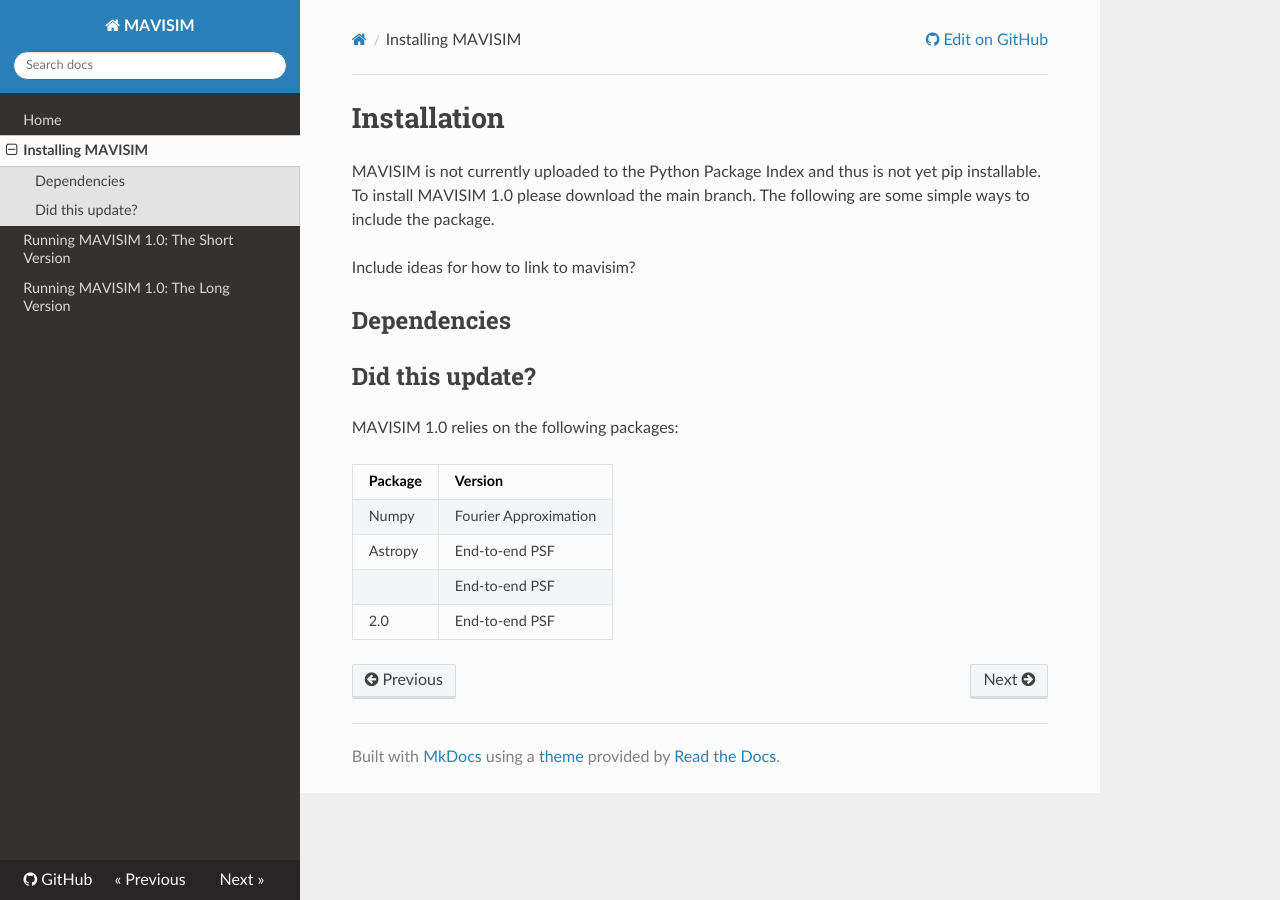
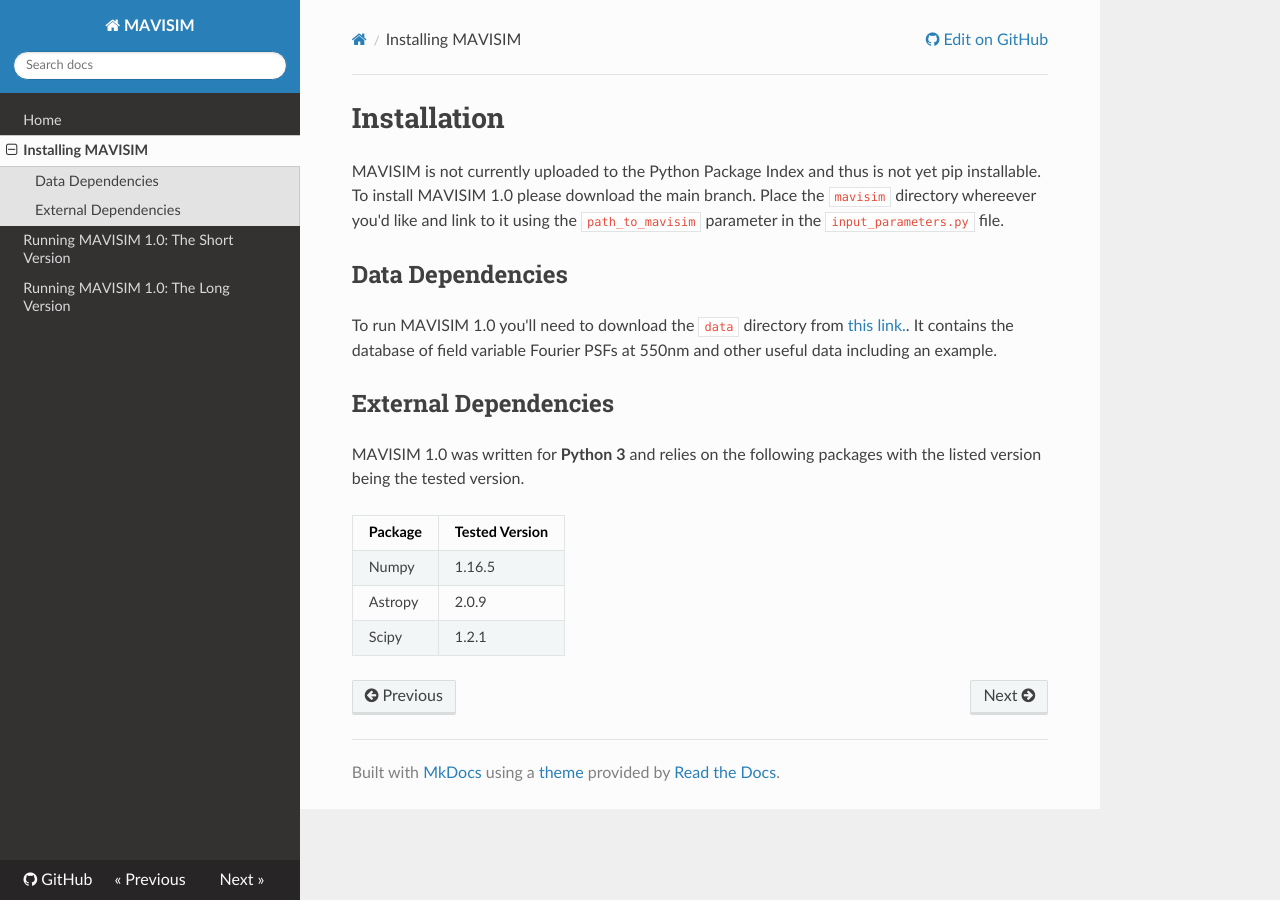
Before and after one commit to smonty93/MAVISIM, an MkDocs documentation site: the page built from docs/install.md, in a window 1280 px wide. Built offline with MkDocs 1.6.1, drawn with Linux system fonts in a browser that asks for light colours; nearby versions of some CDN libraries.

```diff
--- a/docs/install.md
+++ b/docs/install.md
@@ -1,18 +1,17 @@
 # Installation
 
-MAVISIM is not currently uploaded to the Python Package Index and thus is not yet pip installable. To install MAVISIM 1.0 please download the main branch. The following are some simple ways to include the package.
+MAVISIM is not currently uploaded to the Python Package Index and thus is not yet pip installable. To install MAVISIM 1.0 please download the main branch. Place the `mavisim` directory whereever you'd like and link to it using the `path_to_mavisim` parameter in the `input_parameters.py` file.
 
-Include ideas for how to link to mavisim?
+## Data Dependencies
 
-## Dependencies
+To run MAVISIM 1.0 you'll need to download the `data` directory from <a href="http://www.mso.anu.edu.au/~montys/MAVISIM1/" target="_blank">this link.</a>. It contains the database of field variable Fourier PSFs at 550nm and other useful data including an example.
 
-## Did this update?
+## External Dependencies
 
-MAVISIM 1.0 relies on the following packages:
+MAVISIM 1.0 was written for **Python 3** and relies on the following packages with the listed version being the tested version.
 
-| Package     | Version |
+| Package     | Tested Version |
 | -----------  | ----------- |
-| Numpy      | Fourier Approximation       |
-| Astropy      | End-to-end PSF              |
-|  | End-to-end PSF				 |
-| 2.0      | End-to-end PSF				 |
+| Numpy      |   1.16.5    |
+| Astropy      | 2.0.9    |
+| Scipy | 1.2.1  |
```
Also changed, not shown: README.md (+5 -1 lines).
